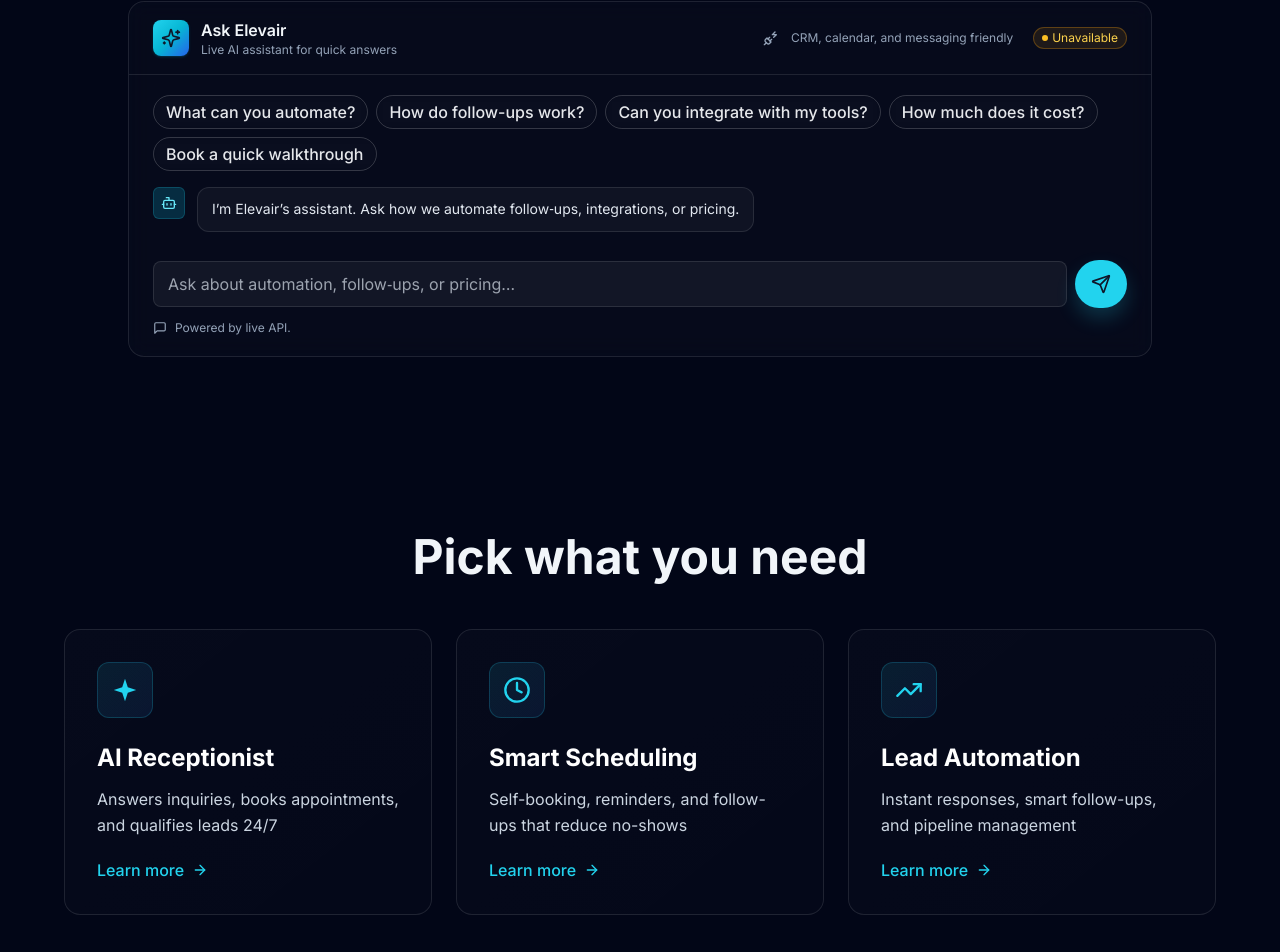
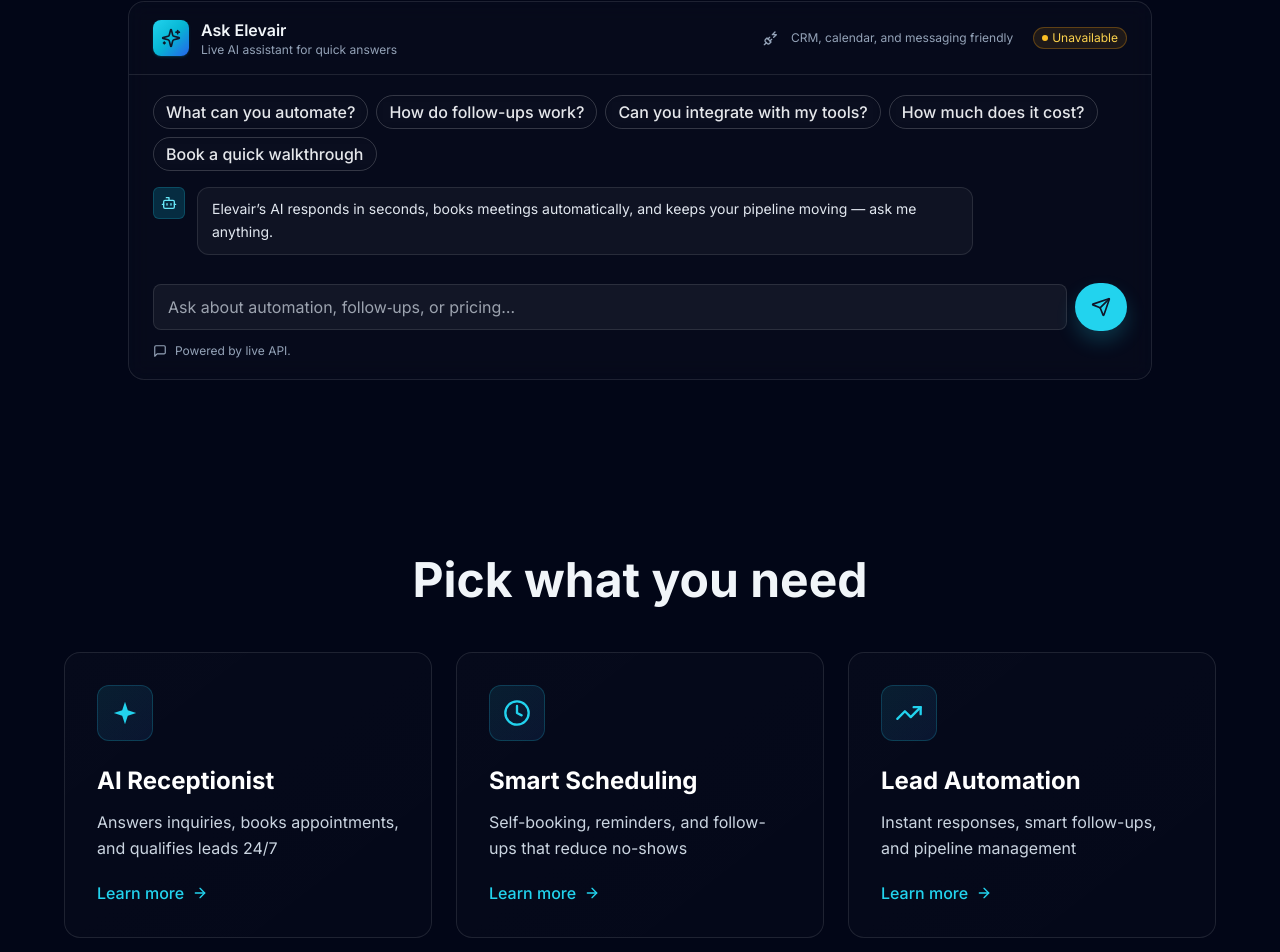
Before and after one commit to campbellhendee/elevair-clean, a Next.js app: page / in a window 1280 px wide. Shown: the part 1670-2622 px from the top of the page. Built offline with nearby package versions, Linux system fonts and the light colour scheme; no server answers.

Commit message:
chat-intro-pop

```diff
--- a/components/DemoAssistant.tsx
+++ b/components/DemoAssistant.tsx
@@ -42,7 +42,7 @@ export default function DemoAssistant() {
       id: "s1",
       role: "assistant",
       content:
-        "I’m Elevair’s assistant. Ask how we automate follow‑ups, integrations, or pricing.",
+        "Elevair’s AI responds in seconds, books meetings automatically, and keeps your pipeline moving — ask me anything.",
     },
   ]);
   const endRef = useRef<HTMLDivElement>(null);
```
